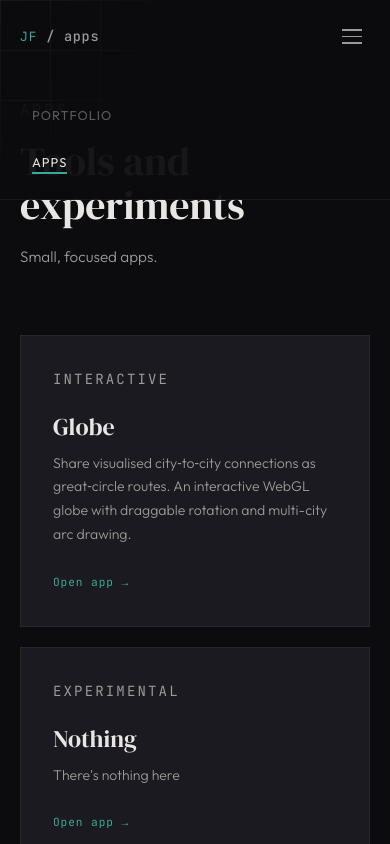
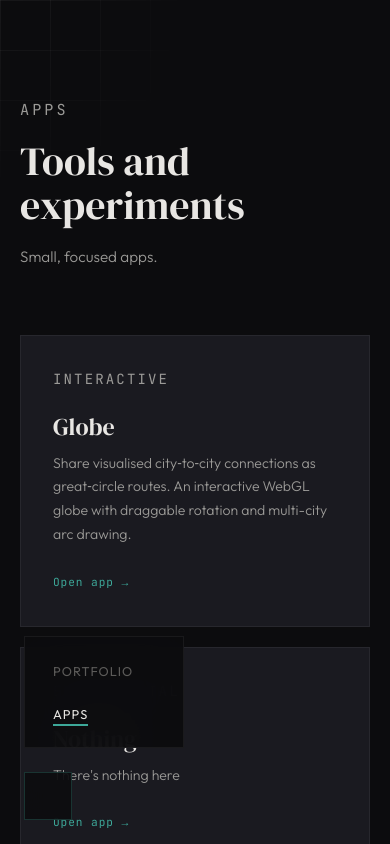
Before and after one commit to FoshuaJong/apps, a plain HTML site: page index.html in a window 390 px wide. Both pictures are taken after a click on the button "Toggle navigation". Shown: the top 844 px of the page. Drawn offline with Linux system fonts and the light colour scheme.

Commit message:
redesign mobile nav: floating bottom-left FAB with slide-up menu
Co-Authored-By: Claude Sonnet 4.6 <noreply@anthropic.com>

```diff
--- a/css/apps.css
+++ b/css/apps.css
@@ -227,22 +227,98 @@ footer .footer-note a:hover {
 
 /* --- RESPONSIVE --- */
 @media (max-width: 640px) {
+  :root {
+    --nav-offset: 0;
+  }
+
+  /* Collapse top bar — nav becomes a bottom-left FAB anchor */
+  nav {
+    top: auto;
+    bottom: 0;
+    left: 0;
+    right: auto;
+    width: auto;
+    padding: 0;
+    background: transparent;
+    backdrop-filter: none;
+    -webkit-backdrop-filter: none;
+    border: none;
+  }
+
+  nav .container {
+    max-width: none;
+    margin: 0;
+    padding: 0;
+    display: flex;
+    flex-direction: column;
+    align-items: flex-start;
+  }
+
+  .nav-mark { display: none; }
+  .nav-sep  { display: none; }
+
+  /* Floating burger button */
+  .nav-toggle {
+    order: 2;
+    display: flex;
+    flex-direction: column;
+    align-items: center;
+    justify-content: center;
+    width: 48px;
+    height: 48px;
+    margin: 1.5rem;
+    margin-bottom: calc(1.5rem + env(safe-area-inset-bottom));
+    background: rgba(12, 12, 14, 0.88);
+    backdrop-filter: blur(16px);
+    -webkit-backdrop-filter: blur(16px);
+    border: 1px solid var(--border);
+    transition: border-color 0.2s ease;
+  }
+
+  .nav-toggle span {
+    transition: transform 0.25s ease, opacity 0.25s ease;
+  }
+
+  /* Hamburger → X when menu is open */
+  nav:has(.nav-links.open) .nav-toggle {
+    border-color: var(--accent-border-hover);
+  }
+  nav:has(.nav-links.open) .nav-toggle span:nth-child(1) {
+    transform: translateY(6.5px) rotate(45deg);
+  }
+  nav:has(.nav-links.open) .nav-toggle span:nth-child(2) {
+    opacity: 0;
+  }
+  nav:has(.nav-links.open) .nav-toggle span:nth-child(3) {
+    transform: translateY(-6.5px) rotate(-45deg);
+  }
+
+  /* Links panel — slides up from above the button */
+  @keyframes navSlideUp {
+    from { opacity: 0; transform: translateY(6px); }
+    to   { opacity: 1; transform: translateY(0); }
+  }
+
   .nav-links {
     display: none;
-    position: absolute;
-    top: 100%;
-    left: 0; right: 0;
+    order: 1;
+    position: static;
+    top: auto;
     flex-direction: column;
+    gap: 1rem;
+    padding: 1.25rem 1.75rem;
+    margin-left: 1.5rem;
+    min-width: 10rem;
     background: rgba(12, 12, 14, 0.95);
     backdrop-filter: blur(20px);
-    padding: 1.5rem 2rem;
-    gap: 1.25rem;
-    border-bottom: 1px solid var(--border);
+    -webkit-backdrop-filter: blur(20px);
+    border: 1px solid var(--border);
   }
 
-  .nav-links.open { display: flex; }
-  .nav-toggle { display: block; }
-  .nav-sep { display: none; }
+  .nav-links.open {
+    display: flex;
+    animation: navSlideUp 0.2s ease forwards;
+  }
 
   footer .container {
     flex-direction: column;
```
